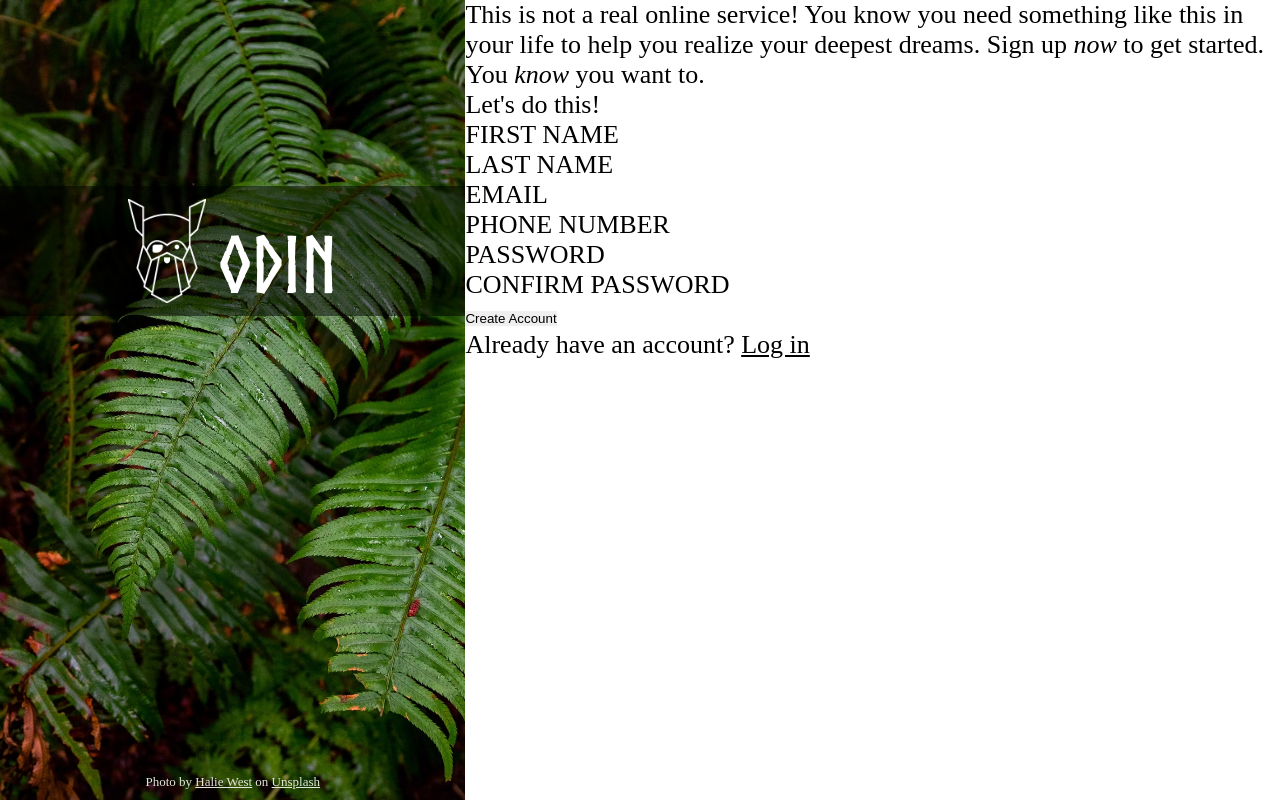
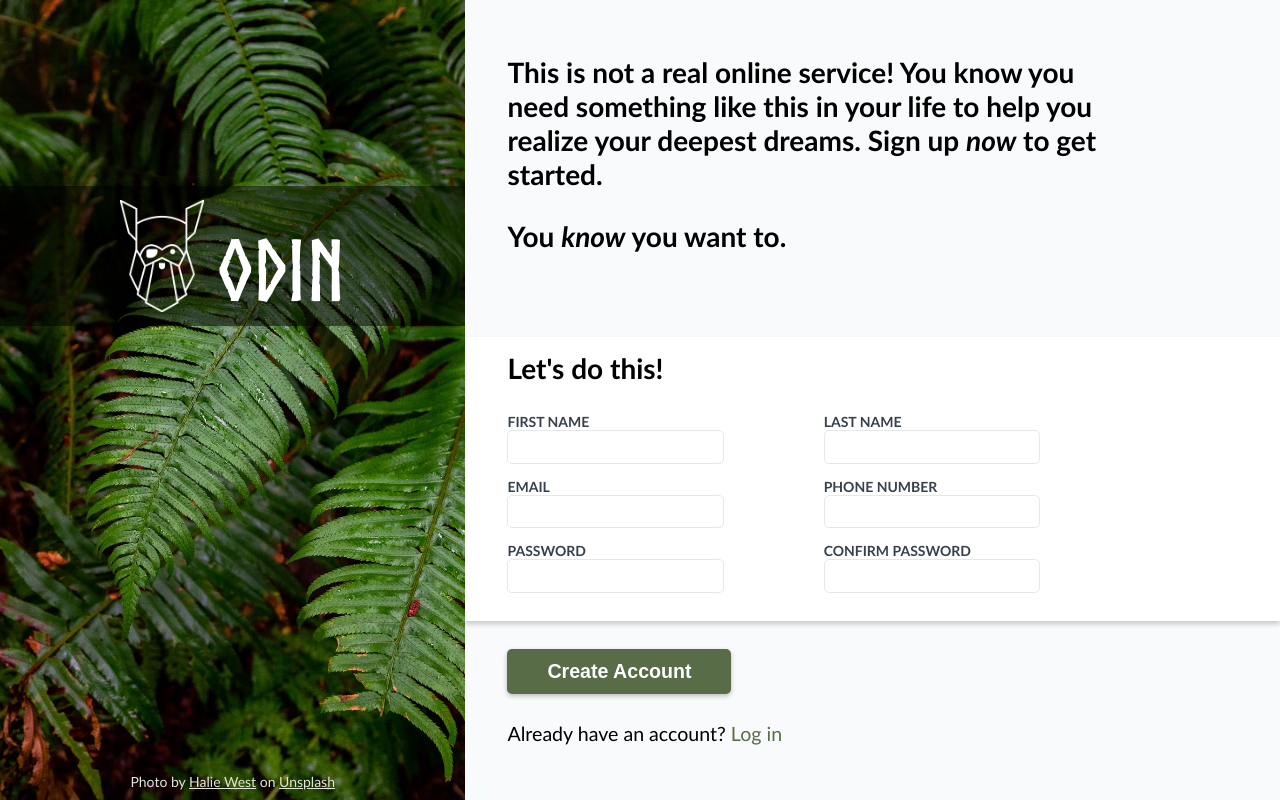
Before and after one commit to YDawoud7/odin-sign-up-form, a plain HTML site: page index.html in a window 1280 px wide. Drawn offline with Linux system fonts and the light colour scheme.

Commit message:
Completed form and everything

```diff
--- a/index.html
+++ b/index.html
@@ -13,16 +13,18 @@
       <h1>ODIN</h1>
     </div>
     <p class="photo-label">
-      Photo by <a href="">Halie West</a> on <a href="">Unsplash</a>
+      Photo by <a href="">Halie West</a> on <a href="https://unsplash.com/photos/green-leaf-plant-in-close-up-photography-25xggax4bSA" target="_blank">Unsplash</a>
     </p>
   </aside>
   <main>
+    <div class="form-description">
       <p>
         This is not a real online service!
         You know you need something like this in your life to help you realize your deepest dreams.
         Sign up <em>now</em> to get started.
       </p>
       <p>You <em>know</em> you want to.</p>
+    </div>
 
     <form>
       <div class="form-content">
@@ -46,11 +48,11 @@
         </div>
         <div>
           <label for="password">PASSWORD</label>
-          <input type="password" id="password">
+          <input type="password" id="password" minlength="8">
         </div>
         <div>
           <label for="password-confirmation">CONFIRM PASSWORD</label>
-          <input type="password" id="password-confirmation">
+          <input type="password" id="password-confirmation" minlength="8">
         </div>
       </div>
 
--- a/style.css
+++ b/style.css
@@ -2,7 +2,6 @@
   box-sizing: border-box;
   padding: 0;
   margin: 0;
-  border: none;
 }
 a {
   color: inherit;
@@ -14,7 +13,8 @@ a {
   --accent: #596C48;
   --border: #E5E7EB;
 
-  font-size: 26px;
+  font-size: 28px;
+  font-family: 'Gill Sans', 'Gill Sans MT', Calibri, 'Trebuchet MS', sans-serif;
 }
 @font-face {
   font-family: 'Norse Bold';
@@ -73,4 +73,91 @@ aside > p {
 
 main {
   flex: 21;
+
+  background-color: var(--background);
+
+  display: flex;
+  flex-direction: column;
+  justify-content: center;
+  align-items: stretch;
 }
+
+.form-description {
+  margin-left: 1.5rem;
+  margin-bottom: 2rem;
+  font-weight: 600;
+  width: 75%;
+}
+.form-description > p {
+  margin-bottom: 1rem;
+}
+
+.form-content {
+  background-color: var(--form-background);
+  padding: 0.5rem 0 1rem 1.5rem;
+
+  box-shadow: 0 3px 5px 0 rgba(0, 0, 0, 20%);
+}
+.form-content > p {
+  font-weight: 600;
+  margin-bottom: 0.5rem;
+}
+
+.form-content > div {
+  display: inline-flex;
+  flex-direction: column;
+  justify-content: center;
+  align-items: flex-start;
+
+  width: 40%;
+}
+
+label {
+  color: #37414D;
+  font-size: 0.5rem;
+  font-weight: 600;
+}
+
+input {
+  width: 70%;
+  height: 1.2rem;
+  border: 1px solid var(--border);
+  border-radius: 5px;
+
+  padding-left: 0.3rem;
+  font-size: 0.8rem;
+}
+
+input:focus {
+  border: 1px solid blue;
+  outline: none;
+  box-shadow: 0 2px 5px 0 rgba(0, 0, 0, 25%);
+}
+
+input:invalid {
+  border: 1px solid red;
+}
+
+button[type="submit"] {
+  margin-left: 1.5rem;
+  margin-top: 1rem;
+  height: 1.6rem;
+  background-color: var(--accent);
+  color: white;
+  font-size: 0.7rem;
+  border: none;
+  border-radius: 5px;
+  width: 8rem;
+  font-weight: 600;
+  box-shadow: 0 2px 5px 0 rgba(0, 0, 0, 25%);
+}
+
+form + p {
+  font-size: 0.7rem;
+  margin-left: 1.5rem;
+  margin-top: 1rem;
+}
+form + p > a {
+  color: var(--accent);
+  text-decoration: none;
+}
```
Lines whose indentation alone changed are shown as unchanged.
